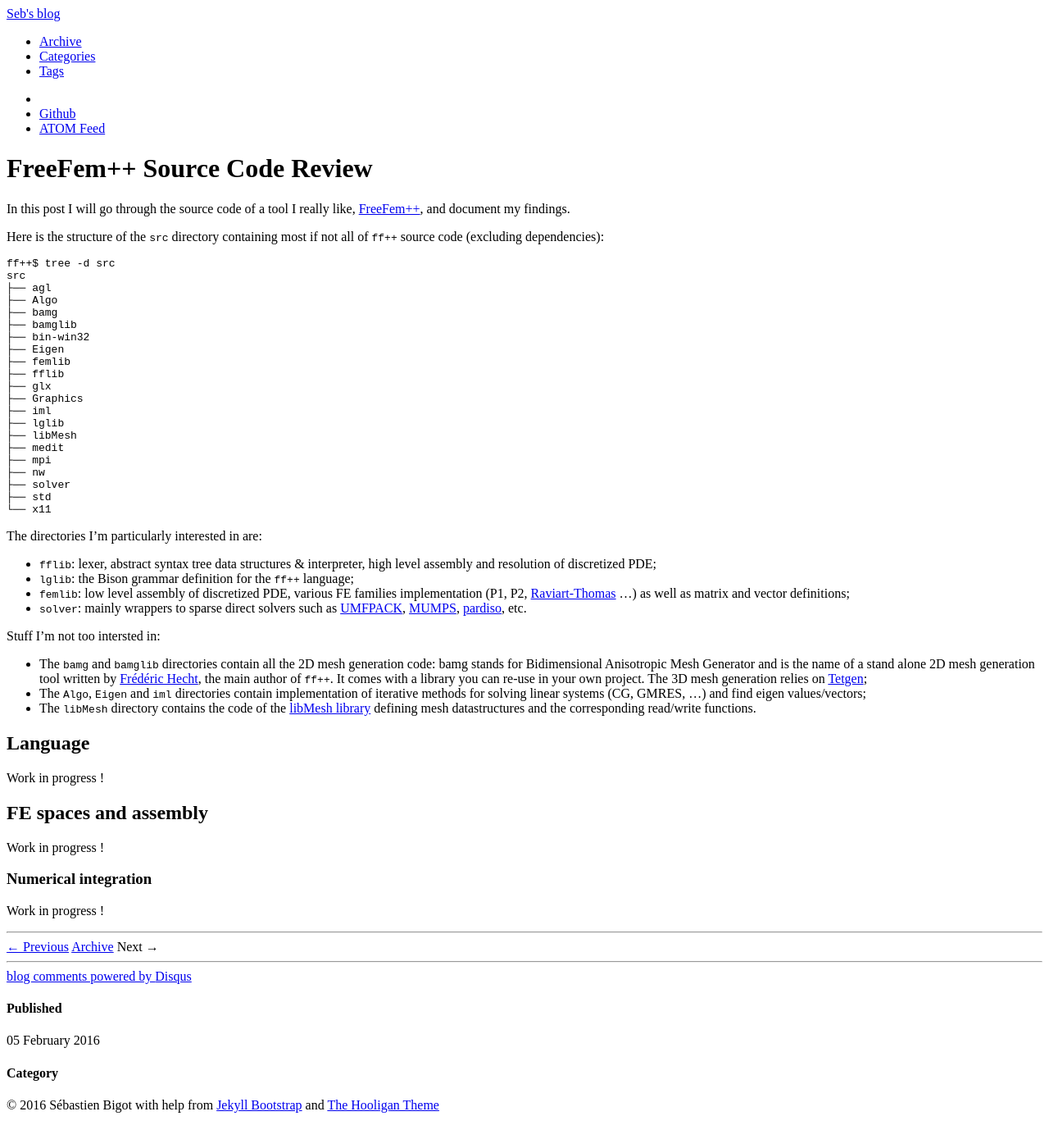
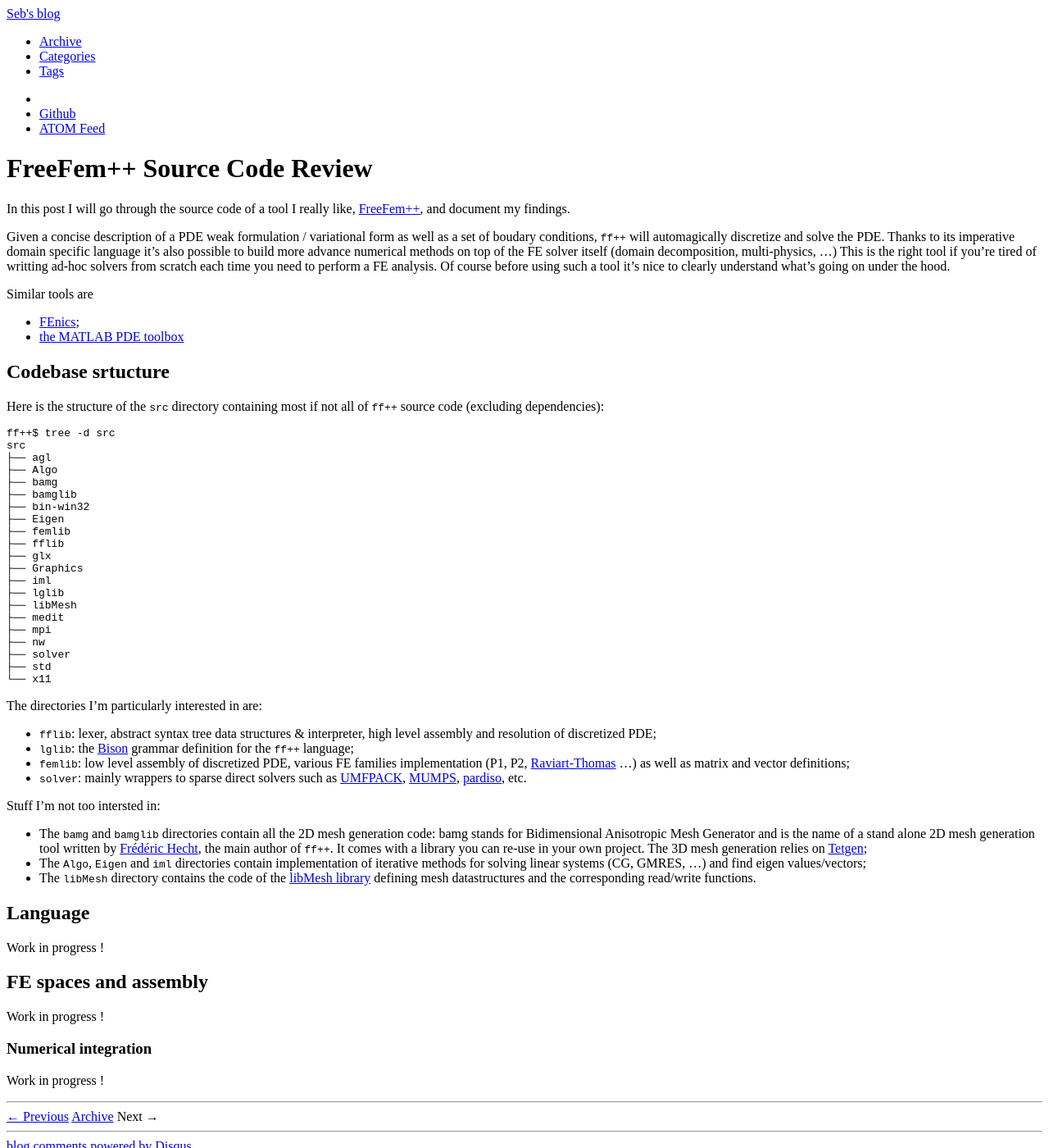
Before and after one commit to ssrb/ssrb.github.com, a Jekyll site: the page built from _posts/2016-02-05-freefem-source-code-review.md, in a window 1280 px wide and 1400 px high. Shown: the whole window at 82% size. Built offline with Jekyll 4.4.1, drawn with Linux system fonts in a browser that asks for light colours; nearby versions of some CDN libraries; comment, search, counter and statistics services are not loaded.

Commit message:
FF++ code review blog

```diff
--- a/_posts/2016-02-05-freefem-source-code-review.md
+++ b/_posts/2016-02-05-freefem-source-code-review.md
@@ -10,6 +10,19 @@
 In this post I will go through the source code of a tool I really like, [FreeFem++](http://www.freefem.org/ff++/), and document my findings.
 
 <!-- more -->
+
+Given a concise description of a PDE weak formulation / variational form as well as a set of boudary conditions, `ff++` will automagically discretize and solve the PDE.
+Thanks to its imperative domain specific language it's also possible to build more advance numerical methods on top of the FE solver itself (domain decomposition, multi-physics, ...)
+This is the right tool if you're tired of writting ad-hoc solvers from scratch each time you need to perform a FE analysis.
+Of course before using such a tool it's nice to clearly understand what's going on under the hood.
+
+Similar tools are
+
+* [FEnics](http://fenicsproject.org);
+* [the MATLAB PDE toolbox](http://au.mathworks.com/products/pde/?requestedDomain=www.mathworks.com)
+
+## Codebase srtucture
+
 Here is the structure of the `src` directory containing most if not all of `ff++` source code (excluding dependencies):
 
 	ff++$ tree -d src
@@ -37,7 +50,7 @@
 The directories I'm particularly interested in are:
 
 * `fflib`: lexer, abstract syntax tree data structures & interpreter, high level assembly and resolution of discretized PDE;
-* `lglib`: the Bison grammar definition for the `ff++` language;
+* `lglib`: the [Bison](https://www.gnu.org/software/bison) grammar definition for the `ff++` language;
 * `femlib`: low level assembly of discretized PDE, various FE families implementation (P1, P2, [Raviart-Thomas](https://en.wikipedia.org/wiki/Raviart%E2%80%93Thomas_basis_functions) ...) as well as matrix and vector definitions;
 * `solver`: mainly wrappers to sparse direct solvers such as [UMFPACK](http://faculty.cse.tamu.edu/davis/suitesparse.html), [MUMPS](http://mumps.enseeiht.fr), [pardiso](http://www.pardiso-project.org/), etc.
 
```
